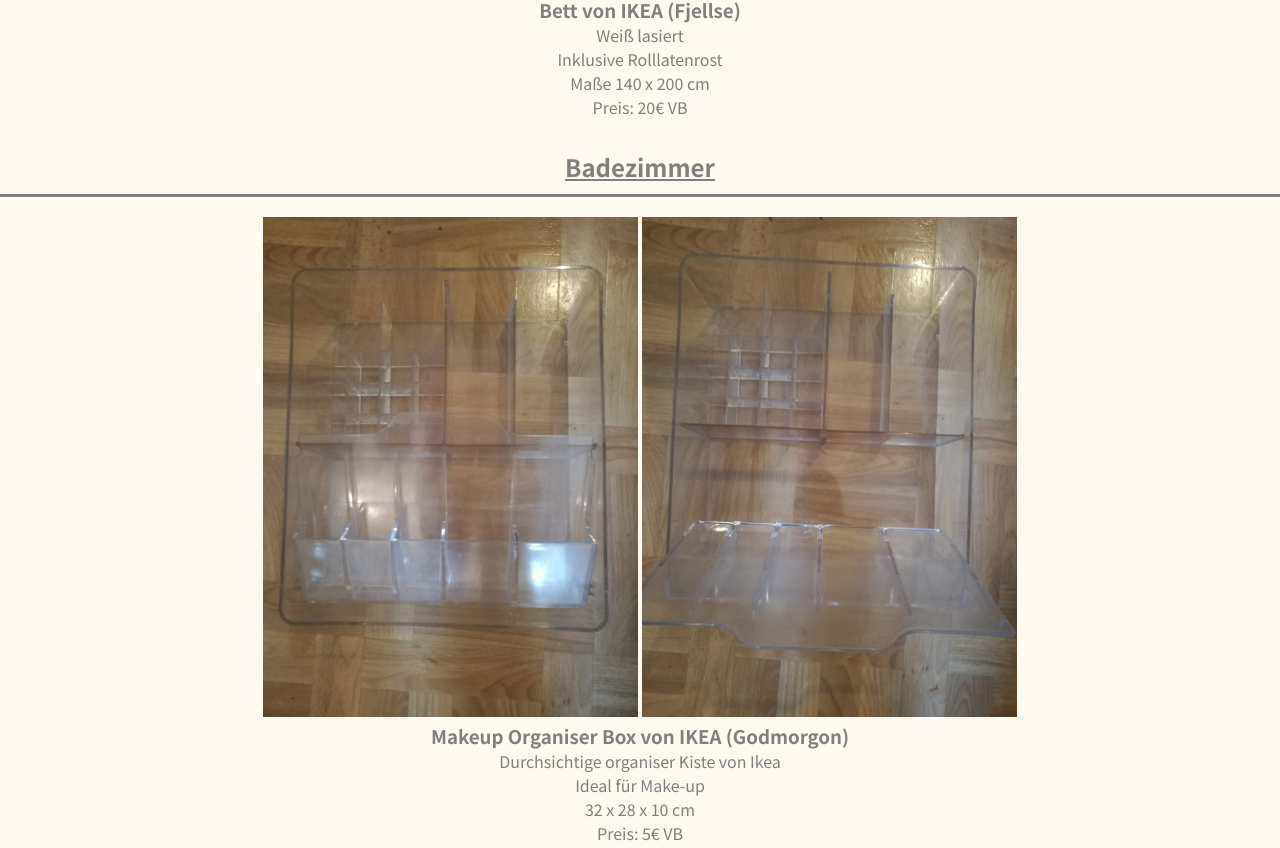
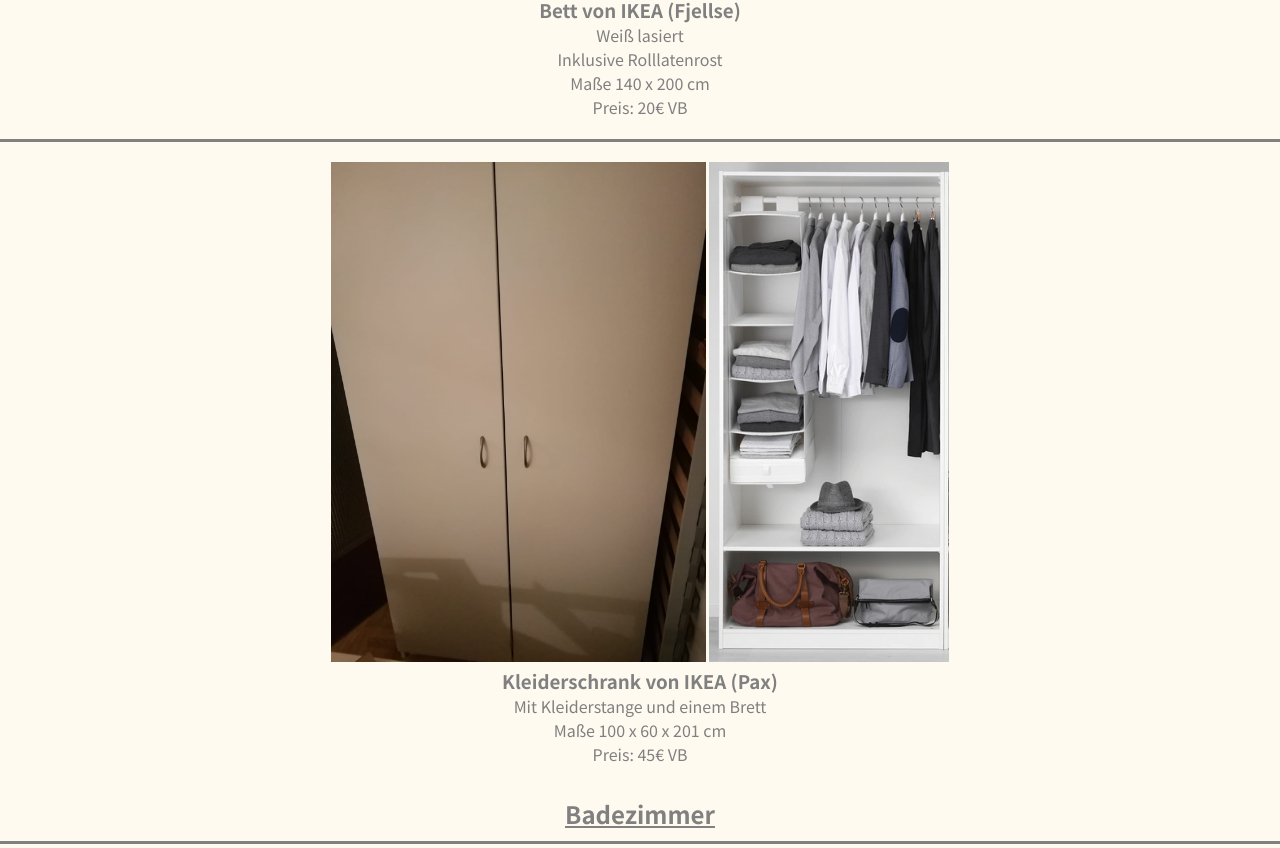
Before and after one commit to sommerfe/Sommer-Flohmarkt, a plain HTML site: page index.html in a window 1280 px wide. Shown: the part 9220-10068 px from the top of the page. Drawn offline with Linux system fonts and the light colour scheme.

Commit message:
add kleiderschrank

```diff
--- a/index.html
+++ b/index.html
@@ -123,6 +123,14 @@
                 <p class="productDescription">Maße 140 x 200 cm</p>
                 <p class="price">Preis: 20€ VB</p>
             </div>
+            <div class="product">
+                <img class="" id="" src="images/kleiderschrank1.jpg" alt="img4">
+                <img class="" id="" src="images/kleiderschrank2.jpg" alt="img4">
+                <h3 class="productName">Kleiderschrank von IKEA (Pax)</h3>
+                <p class="productDescription">Mit Kleiderstange und einem Brett </p>
+                <p class="productDescription">Maße 100 x 60 x 201 cm</p>
+                <p class="price">Preis: 45€ VB</p>
+            </div>
         <h2 id="badezimmer">Badezimmer</h2>
             <div class="product">
                 <img class="" id="" src="images/organiser1.jpg" alt="img4">
```
Also changed, not shown: images/kleiderschrank1.jpg (added), images/kleiderschrank2.jpg (added).
